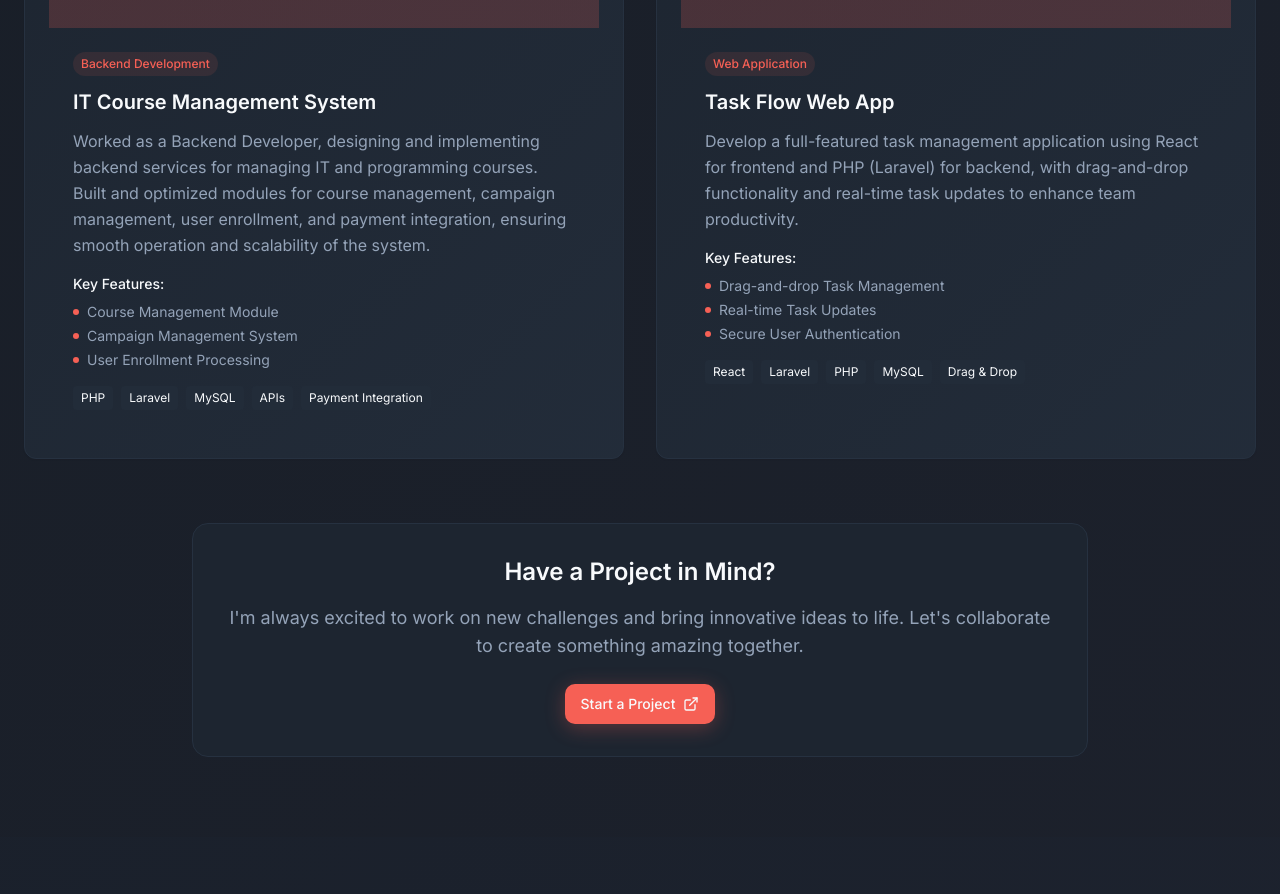
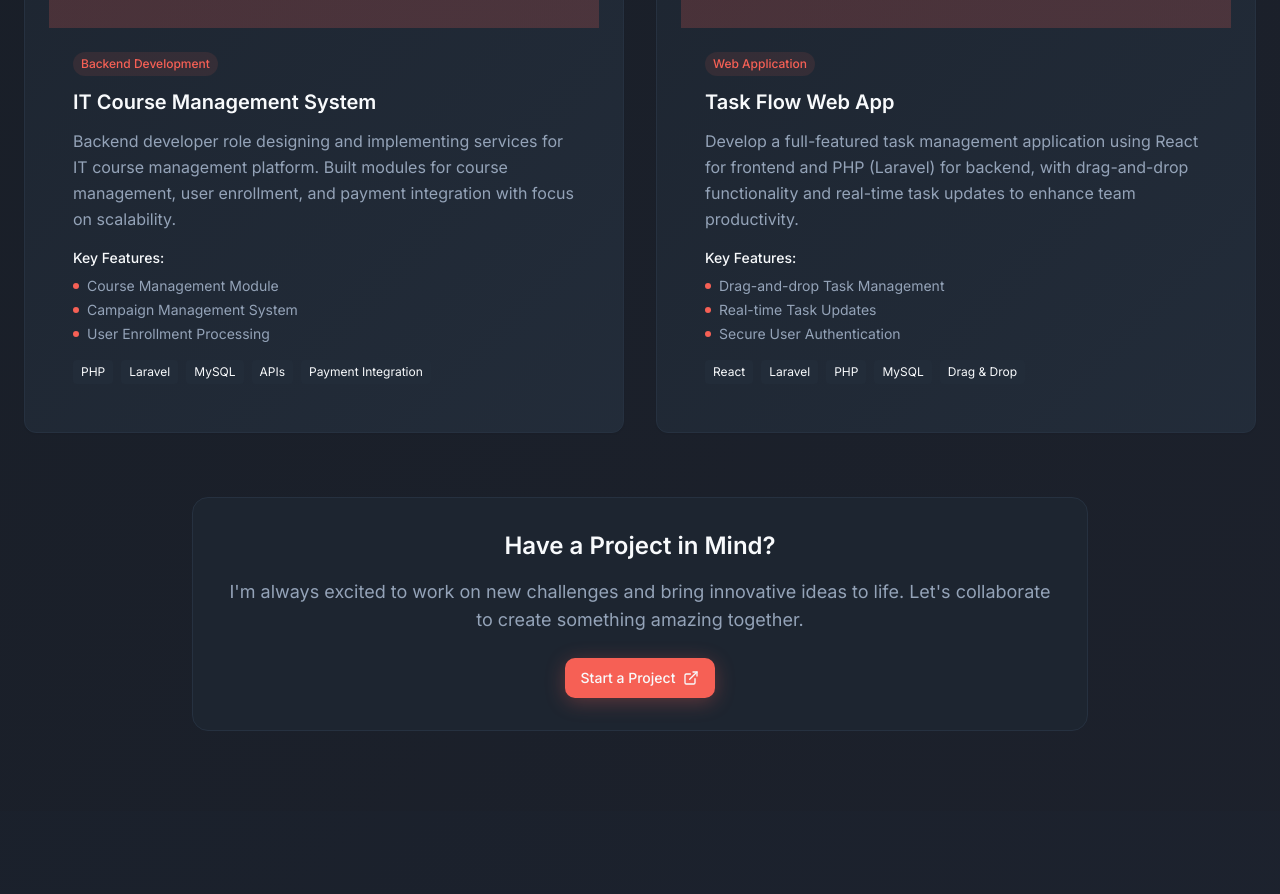
Before and after one commit to ashokneupane/Portfolio, a React (Vite) app: page / in a window 1280 px wide. Shown: the part 6740-7634 px from the top of the page. Built offline with nearby package versions, Linux system fonts and the light colour scheme.

Commit message:
Refactor: Shorten backend development description
Shorten the description for the "Backend Development" project in the portfolio section to improve conciseness.

```diff
--- a/src/components/Portfolio.tsx
+++ b/src/components/Portfolio.tsx
@@ -40,7 +40,7 @@ const Portfolio = () => {
     },
     {
       title: "IT Course Management System",
-      description: "Worked as a Backend Developer, designing and implementing backend services for managing IT and programming courses. Built and optimized modules for course management, campaign management, user enrollment, and payment integration, ensuring smooth operation and scalability of the system.",
+      description: "Backend developer role designing and implementing services for IT course management platform. Built modules for course management, user enrollment, and payment integration with focus on scalability.",
       image: "/api/placeholder/400/250",
       technologies: ["PHP", "Laravel", "MySQL", "APIs", "Payment Integration"],
       features: [
```
